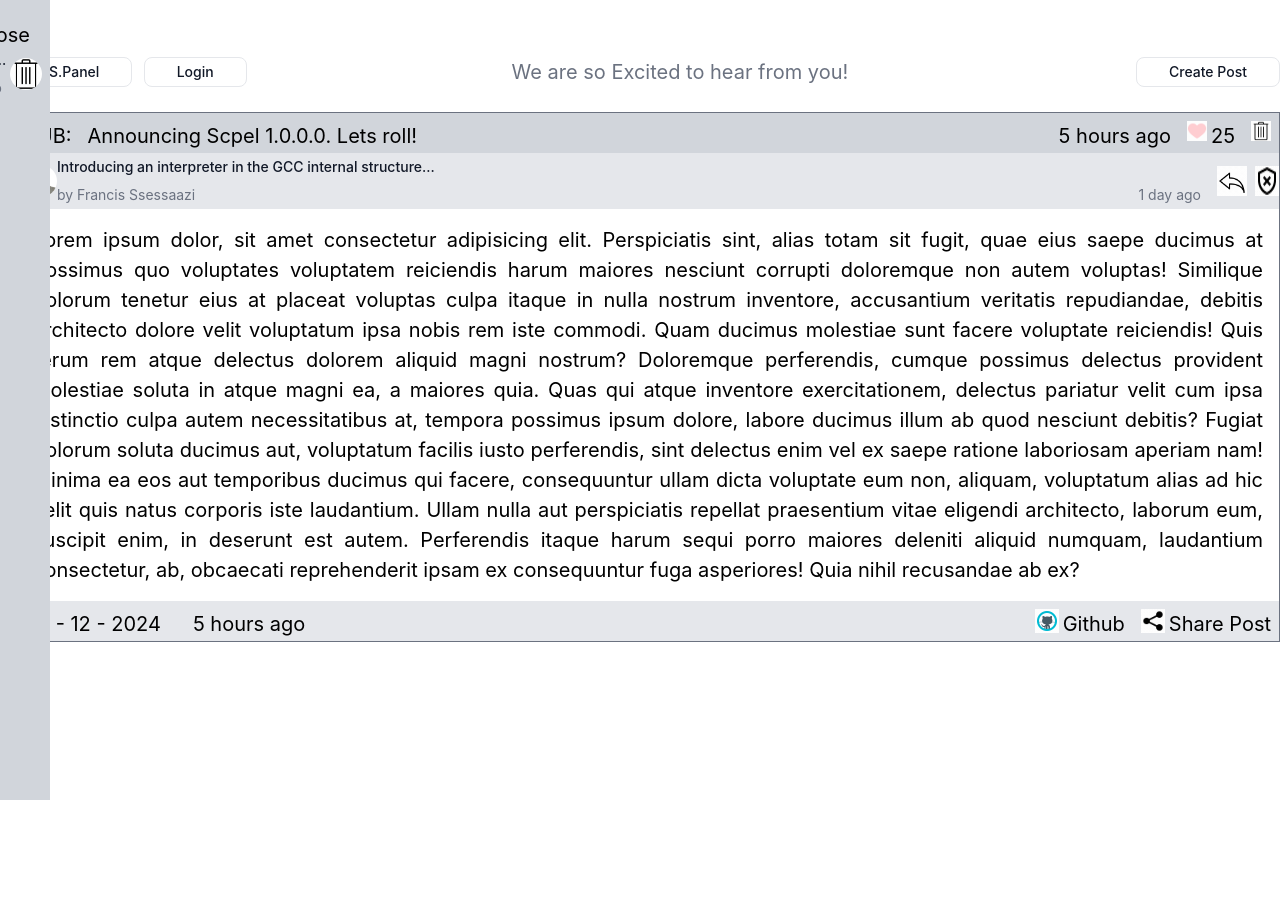
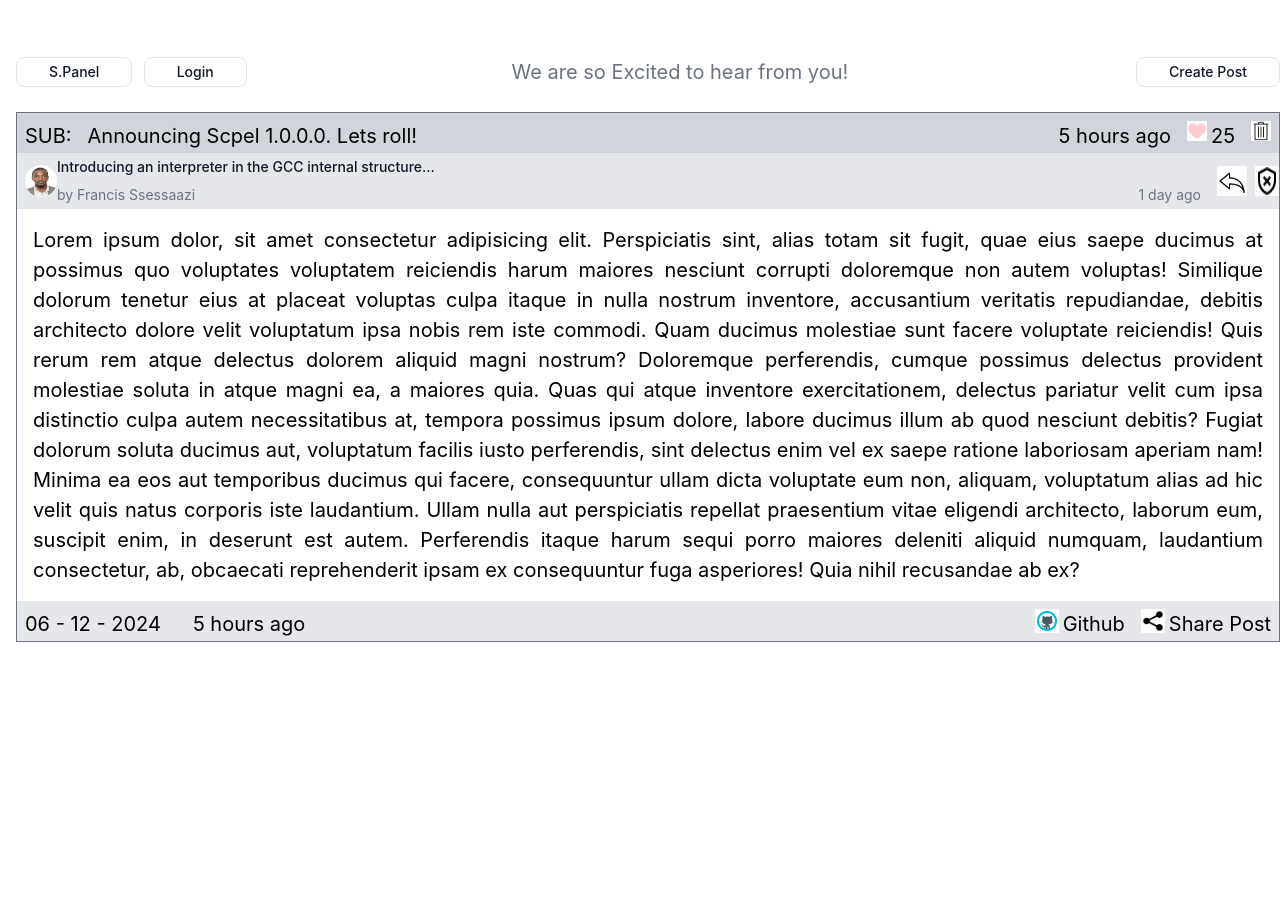
Before and after one commit to Scpel-lang/Scpel_Forum_and_User_Community, a PHP site: page / in a window 1280 px wide. Run offline with PHP 8.4, Linux system fonts and the light colour scheme; some libraries are stand-ins or nearby versions.

Commit message:
final_ui 1

```diff
--- a/media_screens.css
+++ b/media_screens.css
@@ -64,7 +64,7 @@ and (max-width: 768px) {
   .mobile_side-panel {
     position: absolute;
     top: 0;
-    left: -250px; /* Initially hidden */
+    left: -100%; /* Initially hidden */
     width: 250px;
     height: 100vh;
     z-index: 9000;
```
Also changed, not shown: README.md, index.html (line endings or trailing spaces), sample.html (line endings or trailing spaces).
